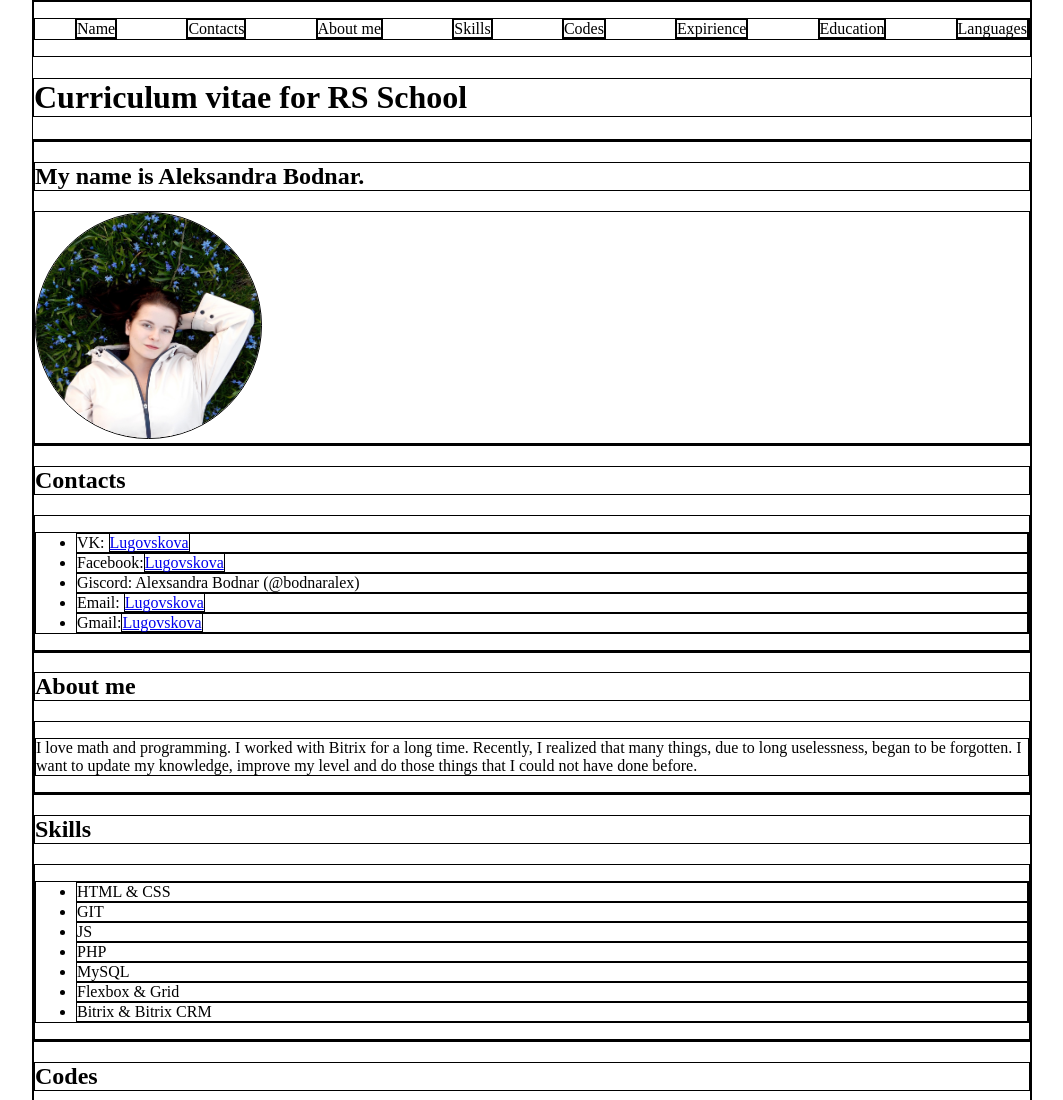
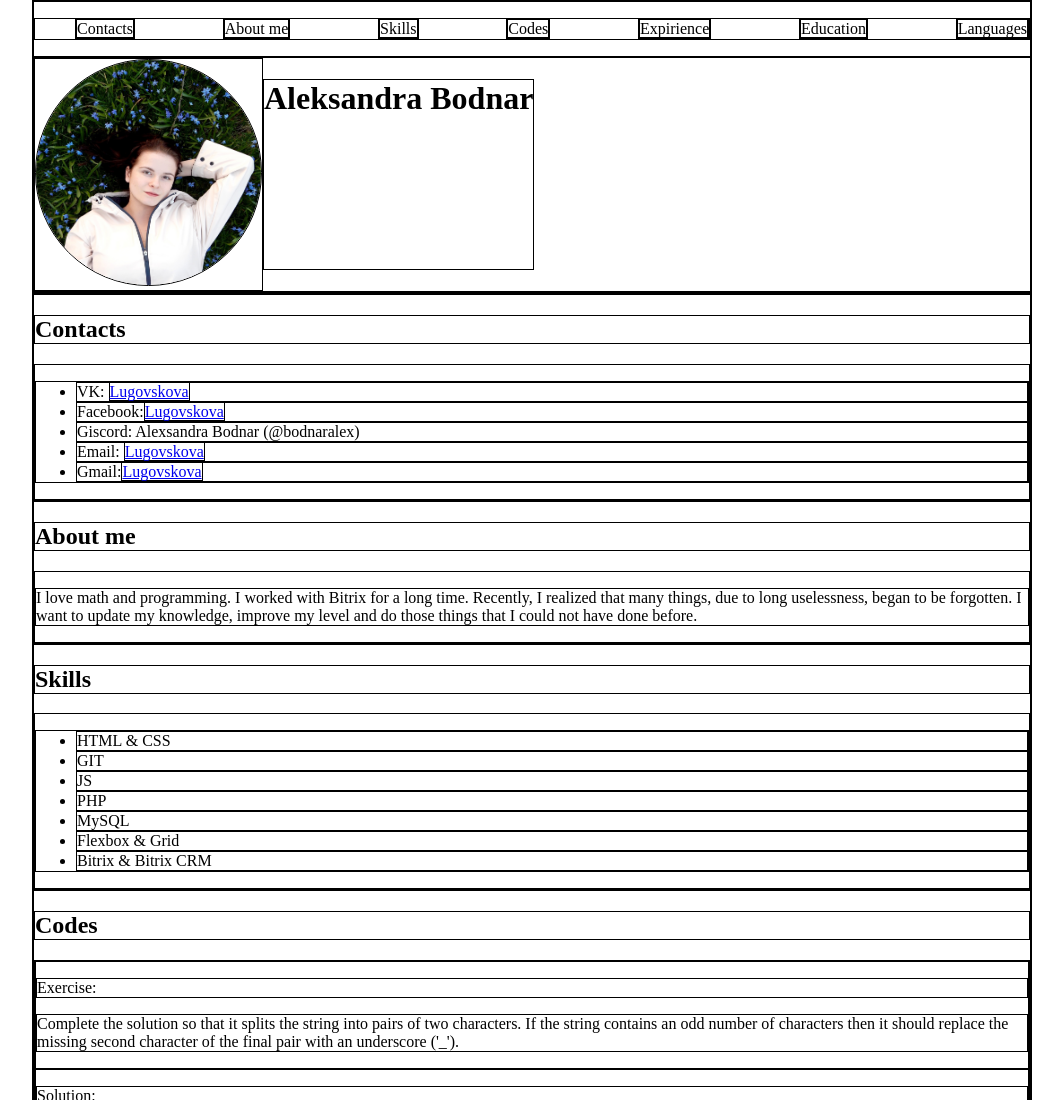
Before and after one commit to BodnarAlex/rsschool-cv, a plain HTML site: page index.html in a window 1280 px wide. Shown: the top 1100 px of the page, without its empty margins (108-1171 px from the left). Drawn offline with Linux system fonts and the light colour scheme.

Commit message:
fix: right place for name and photo

```diff
--- a/index.html
+++ b/index.html
@@ -10,7 +10,6 @@
     <header>
         <nav class="top_menu">
             <ul>
-                <li><a href="#section_name">Name</a></li>
                 <li><a href="#section_contacts">Contacts</a></li>
                 <li><a href="#section_about">About me</a></li>
                 <li><a href="#section_skills">Skills</a></li>
@@ -20,15 +19,14 @@
                 <li><a href="#section_lang">Languages</a></li>
               </ul>
         </nav>
-        <h1>Curriculum vitae for RS School</h1>
+        <div class="presentation">
+            <div class="section_name__img">
+            <img src="img/in_blue_grass.jpg" alt="girl in grass" width="150" height="150">
+        </div>
+        <h1>Aleksandra Bodnar</h1>
+        </div>
     </header>
     <main>
-        <section id="section_name">
-            <h2>My name is Aleksandra Bodnar.</h2>
-            <div class="section_name__img">
-                <img src="img/in_blue_grass.jpg" alt="girl in grass" width="150" height="150">
-            </div>
-        </section>
         <section id="section_contacts">
             <h2>Contacts</h2>
             <div>
--- a/style.css
+++ b/style.css
@@ -12,6 +12,10 @@ body{
     width: 225px;
     height: 225px;
     border-radius: 50%;
+}
+.presentation{
+    display: flex;
+    flex-flow: row nowrap;
 }
 
 @media only screen and (max-width: 800px){
```
